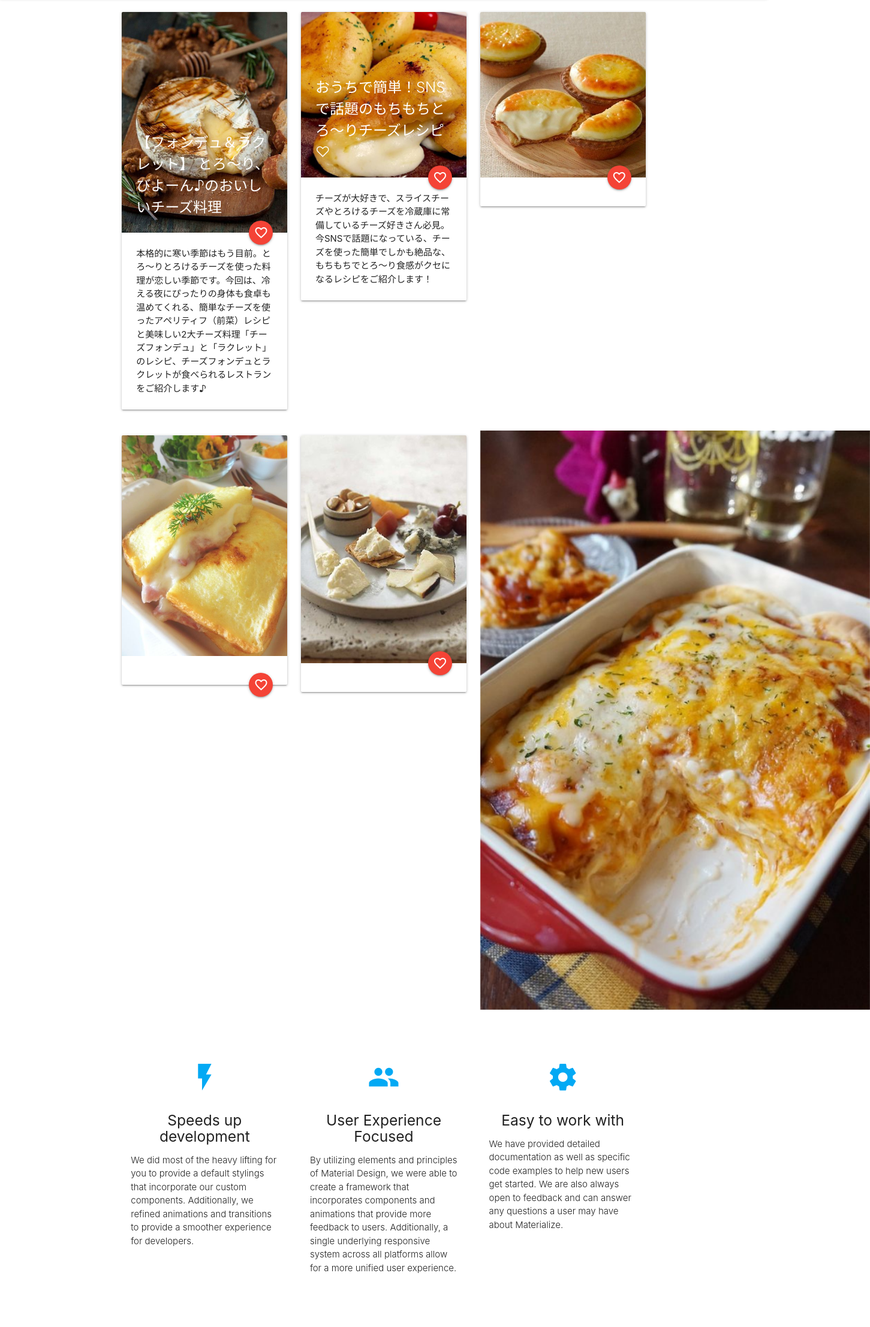
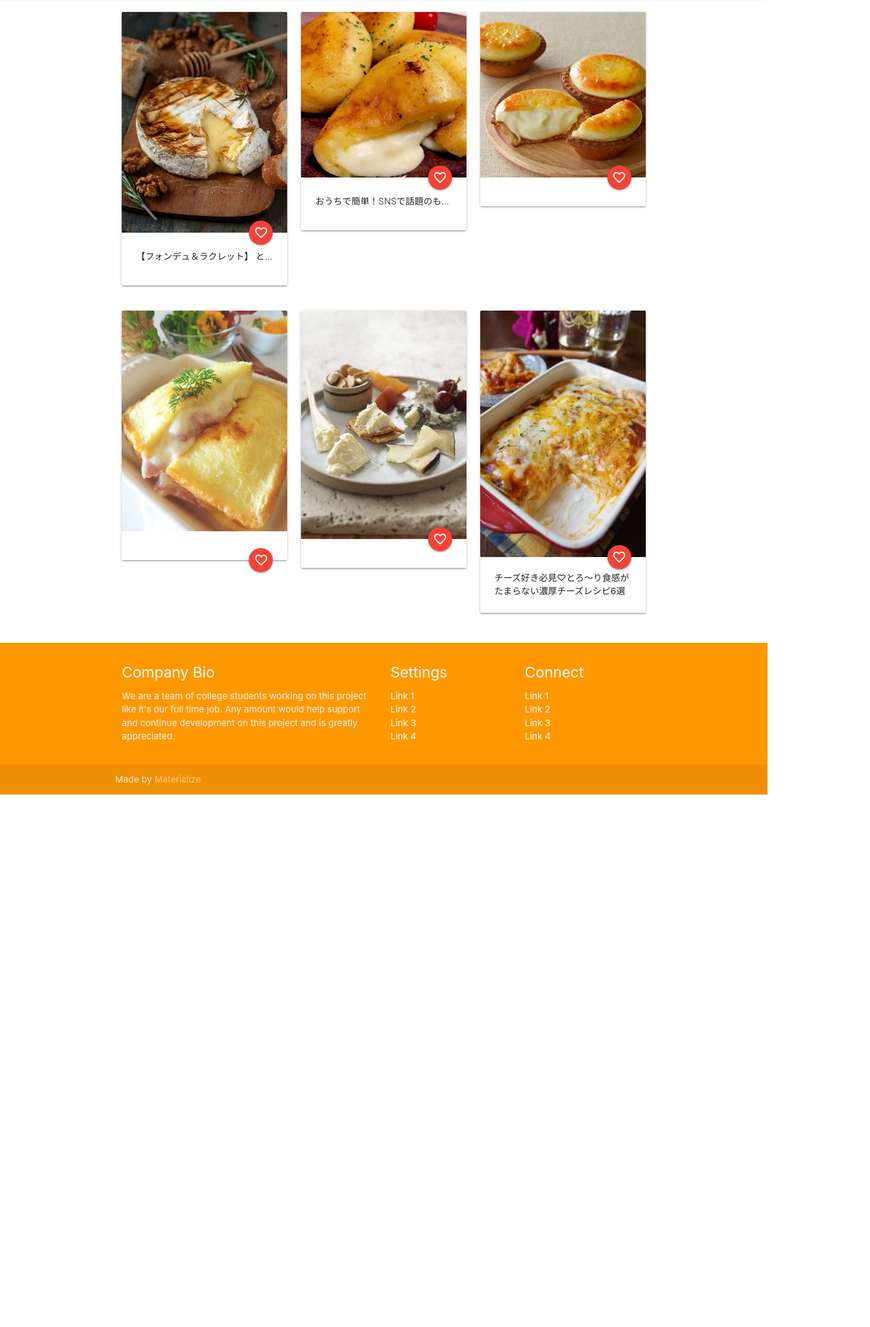
Before and after one commit to pink-elephant2/cheese-sns, an Angular app: page / in a window 1280 px wide. Shown: the part 67-2280 px from the top of the page at 60% size, 1451 px wide, since content can reach past the window. After the commit the page ends 1392 px from the top, so only its background shows below. Built offline with nearby package versions, Linux system fonts and the light colour scheme.

Commit message:
画像お試し

```diff
--- a/src/app/top/top.component.html
+++ b/src/app/top/top.component.html
@@ -5,11 +5,10 @@
         <div class="card">
           <div class="card-image">
             <img src="assets/images/sample-1.jpg">
-            <span class="card-title">【フォンデュ＆ラクレット】 とろ～り、びよーん♪のおいしいチーズ料理</span>
             <a class="btn-floating halfway-fab waves-effect waves-light red"><i class="material-icons">favorite_border</i></a>
           </div>
           <div class="card-content">
-            <p>本格的に寒い季節はもう目前。とろ～りとろけるチーズを使った料理が恋しい季節です。今回は、冷える夜にぴったりの身体も食卓も温めてくれる、簡単なチーズを使ったアペリティフ（前菜）レシピと美味しい2大チーズ料理「チーズフォンデュ」と「ラクレット」のレシピ、チーズフォンデュとラクレットが食べられるレストランをご紹介します♪</p>
+            <p class="card-title" title="【フォンデュ＆ラクレット】 とろ～り、びよーん♪のおいしいチーズ料理">【フォンデュ＆ラクレット】 とろ～り、びよーん♪のおいしいチーズ料理</p>
           </div>
         </div>
       </div>
@@ -18,11 +17,10 @@
         <div class="card">
           <div class="card-image">
             <img src="assets/images/sample-2.jpg">
-            <span class="card-title">おうちで簡単！SNSで話題のもちもちとろ～りチーズレシピ♡</span>
             <a class="btn-floating halfway-fab waves-effect waves-light red"><i class="material-icons">favorite_border</i></a>
           </div>
           <div class="card-content">
-            <p>チーズが大好きで、スライスチーズやとろけるチーズを冷蔵庫に常備しているチーズ好きさん必見。今SNSで話題になっている、チーズを使った簡単でしかも絶品な、もちもちでとろ～り食感がクセになるレシピをご紹介します！</p>
+            <p class="card-title" title="おうちで簡単！SNSで話題のもちもちとろ～りチーズレシピ♡">おうちで簡単！SNSで話題のもちもちとろ～りチーズレシピ♡</p>
           </div>
         </div>
       </div>
@@ -31,7 +29,6 @@
         <div class="card">
           <div class="card-image">
             <img src="assets/images/sample-3.jpg">
-            <span class="card-title"></span>
             <a class="btn-floating halfway-fab waves-effect waves-light red"><i class="material-icons">favorite_border</i></a>
           </div>
           <div class="card-content">
@@ -69,54 +66,20 @@
       </div>
 
       <div class="col s12 m4">
-        <img class="materialboxed" width="650" src="assets/images/sample-6.jpg">
+        <div class="card">
+          <div class="card-image">
+            <img src="assets/images/sample-6.jpg">
+            <span class="card-title"></span>
+            <a class="btn-floating halfway-fab waves-effect waves-light red"><i class="material-icons">favorite_border</i></a>
+          </div>
+          <div class="card-content">
+            <p title="チーズ好き必見♡とろ〜り食感がたまらない濃厚チーズレシピ6選">チーズ好き必見♡とろ〜り食感がたまらない濃厚チーズレシピ6選</p>
+          </div>
+        </div>
       </div>
 
     </div>
   </div>
-</div>
-
-<div class="container">
-  <div class="section">
-
-    <!--   Icon Section   -->
-    <div class="row">
-      <div class="col s12 m4">
-        <div class="icon-block">
-          <h2 class="center light-blue-text"><i class="material-icons">flash_on</i></h2>
-          <h5 class="center">Speeds up development</h5>
-
-          <p class="light">We did most of the heavy lifting for you to provide a default stylings that incorporate our
-            custom components. Additionally, we refined animations and transitions to provide a smoother experience for
-            developers.</p>
-        </div>
-      </div>
-
-      <div class="col s12 m4">
-        <div class="icon-block">
-          <h2 class="center light-blue-text"><i class="material-icons">group</i></h2>
-          <h5 class="center">User Experience Focused</h5>
-
-          <p class="light">By utilizing elements and principles of Material Design, we were able to create a framework
-            that incorporates components and animations that provide more feedback to users. Additionally, a single
-            underlying responsive system across all platforms allow for a more unified user experience.</p>
-        </div>
-      </div>
-
-      <div class="col s12 m4">
-        <div class="icon-block">
-          <h2 class="center light-blue-text"><i class="material-icons">settings</i></h2>
-          <h5 class="center">Easy to work with</h5>
-
-          <p class="light">We have provided detailed documentation as well as specific code examples to help new users
-            get started. We are also always open to feedback and can answer any questions a user may have about
-            Materialize.</p>
-        </div>
-      </div>
-    </div>
-
-  </div>
-  <br><br>
 </div>
 
 <footer class="page-footer orange">
--- a/src/app/top/top.component.scss
+++ b/src/app/top/top.component.scss
@@ -0,0 +1,6 @@
+.card-title {
+  font-size: inherit;
+  text-overflow: ellipsis;
+  overflow: hidden;
+  white-space: nowrap;
+}
```
